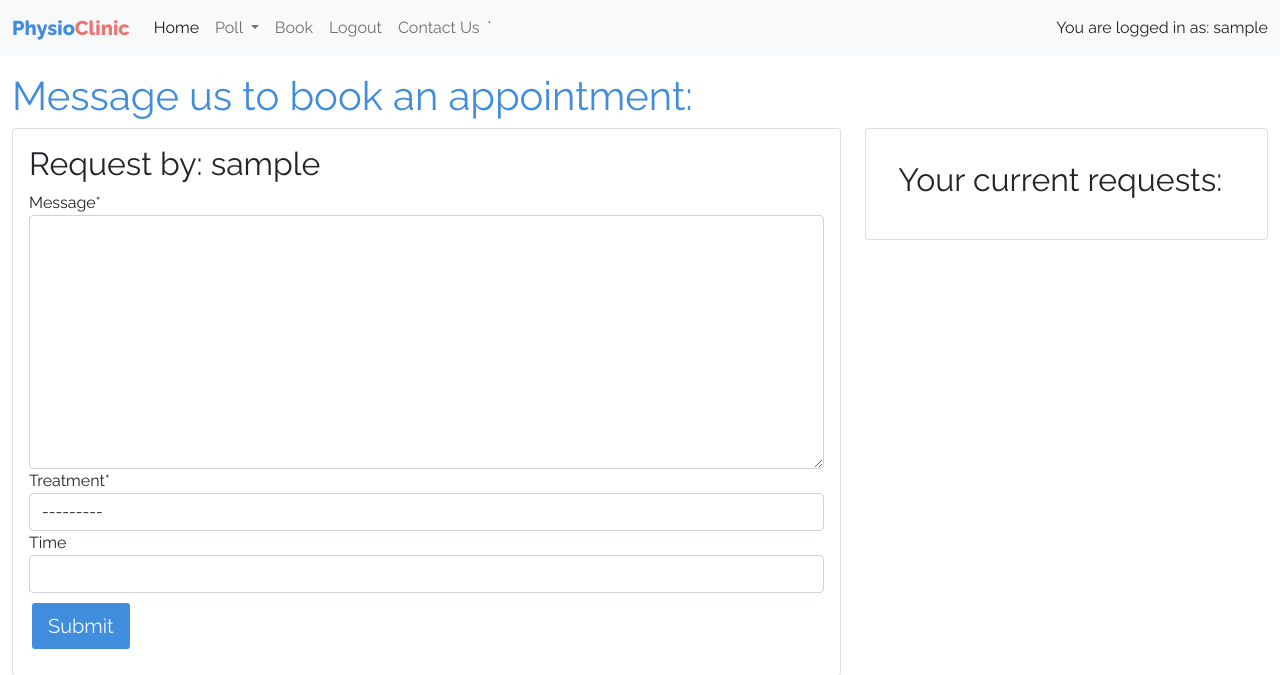
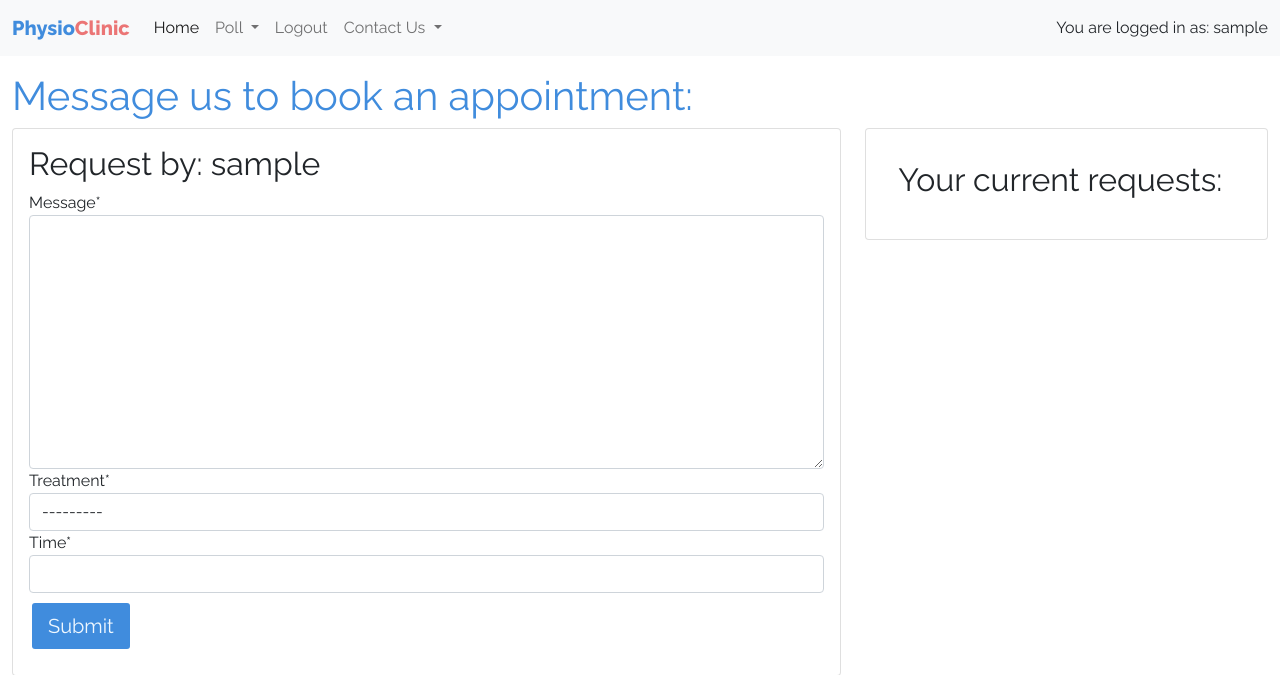
Before and after one commit to KarMiles/physio-clinic, a Django app: page /booking/booking in a window 1280 px wide. Shown: the top 675 px of the page. Run offline with Django 3.2, Linux system fonts and the light colour scheme; the visitor is signed in with stand-in values (Sample User, id 1); data that the repository does not hold is empty; some libraries are stand-ins or nearby versions.

Commit message:
Combine Contact Us with Book appointment in navbar

```diff
--- a/booking/models.py
+++ b/booking/models.py
@@ -17,7 +17,7 @@ class Booking(models.Model):
         Post,
         on_delete=models.CASCADE,
         related_name='booking_treatment')
-    time = models.DateTimeField(blank=True)
+    time = models.DateTimeField()
     message = models.TextField()
     status = models.IntegerField(choices=STATUS, default=0)
     created_on = models.DateTimeField(auto_now_add=True)
--- a/templates/base.html
+++ b/templates/base.html
@@ -57,8 +57,6 @@
                             <ul class="dropdown-menu">
                                 <li><a class="dropdown-item nav-link" href="{% url 'poll_home' %}">Our polls</a></li>
                                 <li><a class="dropdown-item nav-link" href="{% url 'poll_create' %}">Create a poll</a></li>
-                                <!-- <li><hr class="dropdown-divider"></li>
-                                <li><a class="dropdown-item" href="#">Take part in our poll!</a></li> -->
                             </ul>
                         </li>
                     {% else %}
@@ -67,25 +65,39 @@
                             <a class="nav-link" aria-current="Poll" href="{% url 'poll_home' %}">Poll</a>
                         </li>
                     {% endif %}
-
+                    <!-- {% if user.is_authenticated %}
                     <li class="nav-item">
                         <a class="nav-link" aria-current="Booking" href="{% url 'booking' %}">Book</a>
                     </li>
+                    {% endif %} -->
                     {% if user.is_authenticated %}
                         <li class="nav-item">
                             <a class="nav-link" aria-current="Logout" href="{% url 'account_logout' %}">Logout</a>
                         </li>
                     {% else %}
                         <li class="nav-item">
-                            <a class="nav-link" aria-current="Register" href="{% url 'account_signup' %}">Register</a>
-                        </li>
-                        <li class="nav-item">
                             <a class="nav-link" aria-current="Login" href="{% url 'account_login' %}">Login</a>
                         </li>
                     {% endif %}
-                    <li class="nav-item d-flex align-items-center">
-                        <a class="nav-link" aria-current="Contact Us" href="{% url 'contact' %}">Contact Us</a>`
-                    </li>
+
+                    {% if user.is_authenticated %}
+                        <!-- Contact Us / Booking for logged in users -->
+                        <li class="nav-item dropdown">
+                            <a class="nav-link dropdown-toggle" href="#" role="button" data-bs-toggle="dropdown" aria-expanded="false">
+                                Contact Us
+                            </a>
+                            <ul class="dropdown-menu">
+                                <li><a class="nav-link" aria-current="Contact Us" href="{% url 'contact' %}">Drop us a message</a></li>
+                                <li><a class="nav-link" aria-current="Booking" href="{% url 'booking' %}">Request appointment</a></li>
+                            </ul>
+                        </li>
+                    {% else %}
+                        <!-- Contact Us for non-logged in users -->
+                        <li class="nav-item d-flex align-items-center">
+                            <a class="nav-link" aria-current="Contact Us" href="{% url 'contact' %}">Contact Us</a>`
+                        </li>
+                    {% endif %}
+
                 </ul>
                 <span class="navbar-text text-body">
                     <div class="d-flex align-items-center"></div>
--- a/templates/booking.html
+++ b/templates/booking.html
@@ -29,7 +29,6 @@
             </div>
         </div>
 
-
         <!-- Current bookings -->
         <div class="col-md-4">
             <div class="card mb-4">
@@ -58,9 +57,9 @@
                                     Prefered time: {{ booking.time }}
                                 </p>
                             </div>
-
                             {% endfor %}
                         </div>
+
                 </div>
             </div>
         </div>
--- a/templates/django_contact_form/contact_form.html
+++ b/templates/django_contact_form/contact_form.html
@@ -9,7 +9,7 @@
 
 <div class="container-fluid mt-3">
   <div class="row">
-    <h1>{% trans "Drop us a letter!" %}</h1>
+    <h1>{% trans "Drop us a message!" %}</h1>
 
     <!-- Column with contact form -->
     <div class="col-md-8">
```
Also changed, not shown: booking/views.py (+7 -0 lines), booking/forms.py (line endings or trailing spaces).
